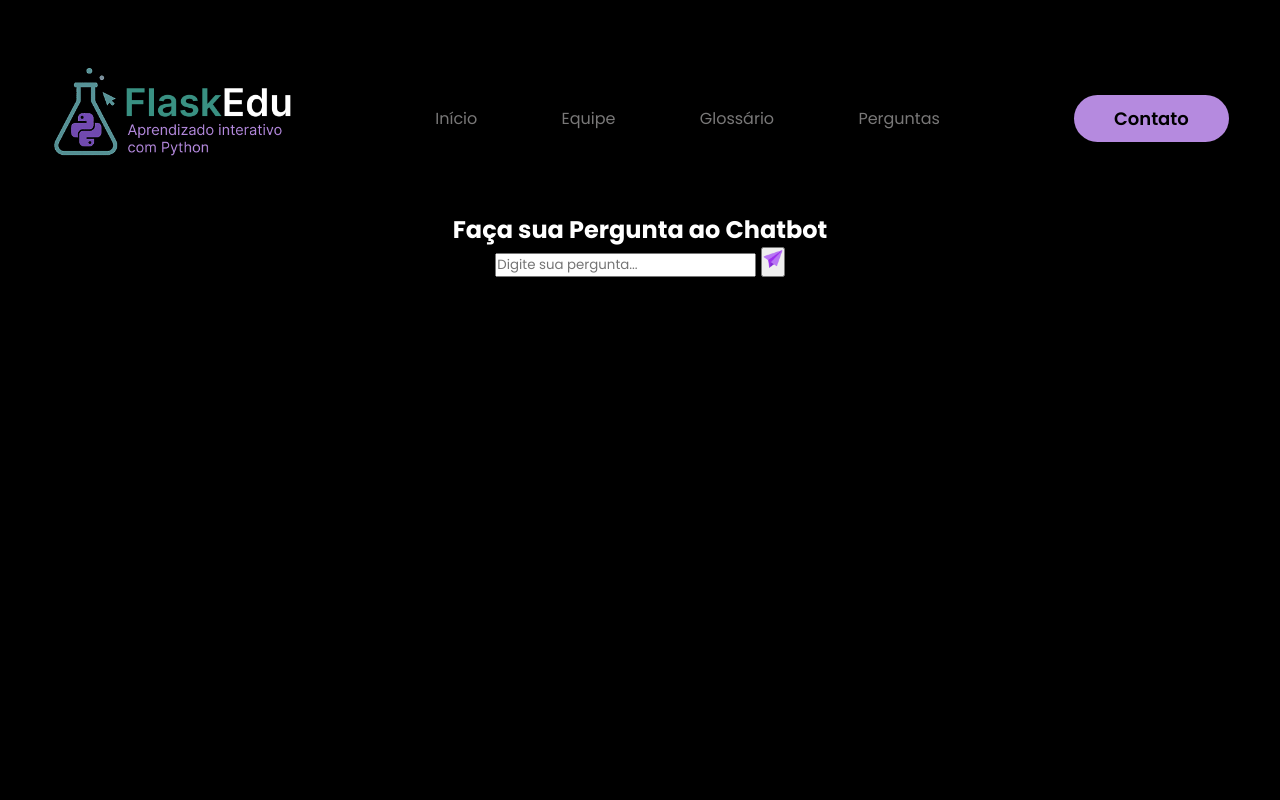
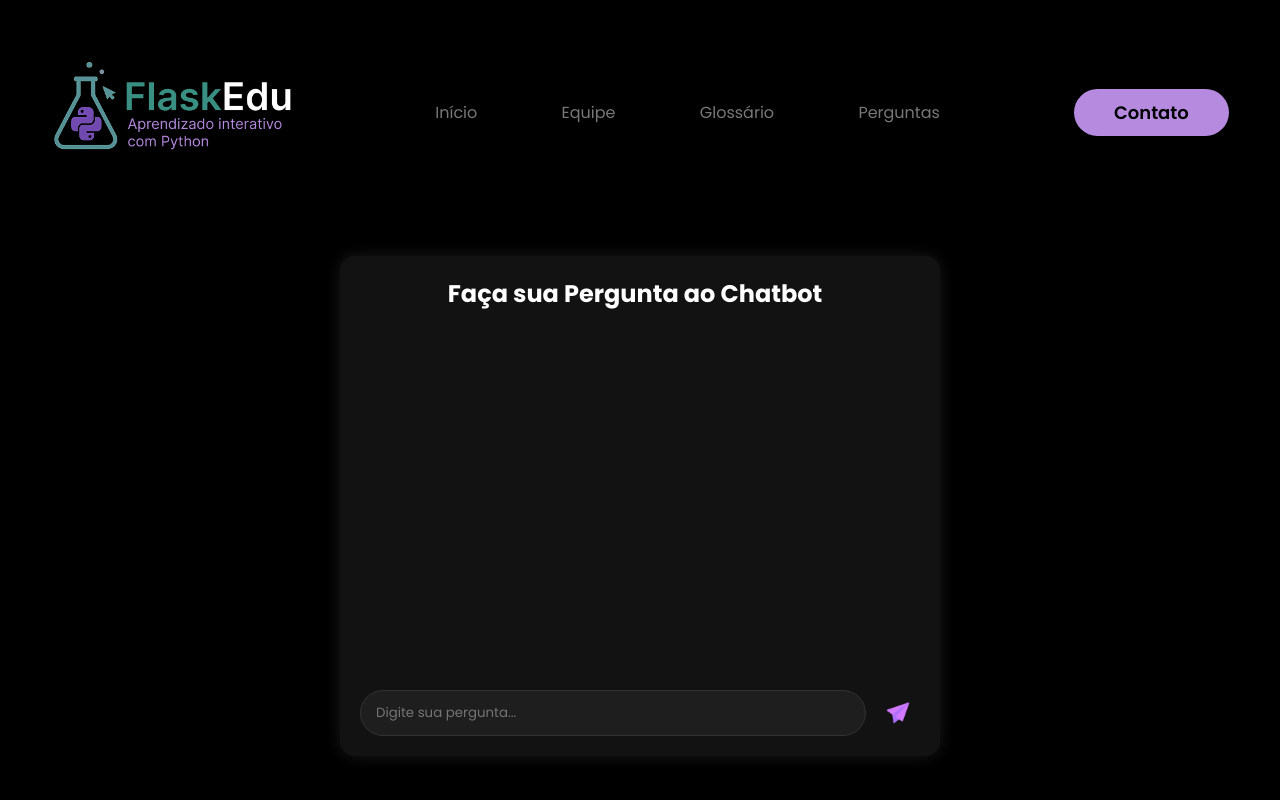
Before and after one commit to carvalhotamires/FlaskEdu, a Flask app: page /perguntas in a window 1280 px wide. Run offline with Flask 3, Linux system fonts and the light colour scheme.

Commit message:
finaliza estilização do chatbot Gemini com fundo escuro, botão roxo e animações  - Estilização completa do chat com visual inspirado no Gemini. - Fundo preto, mensagens com animação fade-in. - Botão de envio roxo com ícone de avião. - Loader de "Carregando..." adicionado. - Chat contínuo com mensagens acumuladas.
Co-Authored-By: Flávia Rhuana <198675594+flaviarhuana@users.noreply.github.com>
Co-Authored-By: Arthur Barbosa <artvsb@outlook.com>
Co-Authored-By: Lucas Aguiar <203916262+llucasaguiar@users.noreply.github.com>

```diff
--- a/templates/perguntas.html
+++ b/templates/perguntas.html
@@ -3,7 +3,95 @@
 {% block title %}Chatbot | FlaskEdu{% endblock %}
 
 {% block conteudo %}
+
+<style>
+    body {
+        background-color: #000;
+        font-family: 'Segoe', Tahoma, Geneva, Verdana, sans-serif;
+        color: #fff;
+    }
+
+    .chat-container {
+        background-color: #121212;
+        max-width: 600px;
+        height: 500px; /* altura fixa */
+        margin: 50px auto;
+        padding: 20px;
+        border-radius: 15px;
+        box-shadow: 0 0 15px rgba(255, 255, 255, 0.1);
+        display: flex;
+        flex-direction: column;
+    }
+
+    .chat-messages {
+        flex: 1;
+        overflow-y: auto; /* rolagem apenas nessa parte */
+        padding-right: 10px;
+    }
+
+    .resposta {
+        background-color: #1e1e1e;
+        padding: 15px;
+        border-radius: 10px;
+        margin-bottom: 10px;
+        box-shadow: inset 0 0 10px rgba(255, 255, 255, 0.05);
+    }
+
+    .resposta h3 {
+        color: #8ab4f8;
+        margin-bottom: 10px;
+    }
+
+    .resposta p {
+        margin: 0;
+        color: #ccc;
+    }
+
+    .responder-form {
+        display: flex;
+        gap: 10px;
+        margin-top: 10px;
+    }
+
+    .responder-form input[type="text"] {
+        flex: 1;
+        padding: 12px 15px;
+        border-radius: 25px;
+        border: 1px solid #333;
+        background-color: #1e1e1e;
+        color: #fff;
+        outline: none;
+        transition: border-color 0.3s;
+    }
+
+    .responder-form input[type="text"]:focus {
+        border-color: #8ab4f8;
+    }
+
+    .send-button {
+        background: transparent; /* Fundo transparente */
+        border: none;
+        cursor: pointer;
+        display: flex;
+        align-items: center;
+        justify-content: center;
+        padding: 10px;
+    }
+
+    .send-button img {
+        width: 24px;
+        height: 24px;
+        filter: invert(35%) sepia(85%) saturate(750%) hue-rotate(230deg); /* roxo */
+        transition: transform 0.2s ease;
+    }
+
+    .send-button:hover img {
+        transform: scale(1.2);
+    }
+</style>
+
 <div class="chat-container">
+    <div class="chat-messages">
         <h2>Faça sua Pergunta ao Chatbot</h2>
 
         {% if resposta %}
@@ -12,12 +100,16 @@
                 <p>{{ resposta }}</p>
             </div>
         {% endif %}
+    </div>
 
-    <form action="/responder" method="post" class="input-box">
+    <div class="card-footer">
+        <form action="/responder" method="post" class="responder-form">
             <input type="text" name="pergunta" placeholder="Digite sua pergunta..." required>
             <button type="submit" class="send-button">
-            <img src="{{ url_for('static', filename='images/paper-plane.png') }}" alt="Enviar" style="width: 20px; height: 20px;">
+                <img src="{{ url_for('static', filename='images/paper-plane.png') }}" alt="Enviar">
             </button>
         </form>
     </div>
+</div>
+
 {% endblock %}
```
Lines whose indentation alone changed are shown as unchanged.
